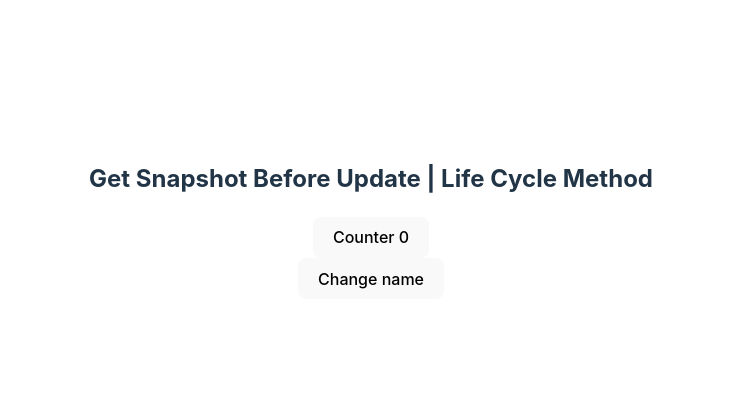
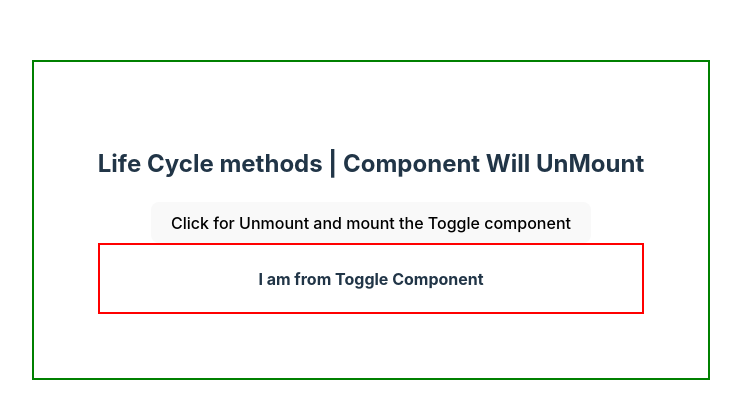
Before and after one commit to Mohammad-Haris-55524/LifeCycle-methods-in-React, a React (Vite) app in the folder vite-project/: page / in a window 1280 px wide. Shown: the part 180-598 px from the top of the page, without its empty margins (269-1010 px from the left). Built offline with nearby package versions, Linux system fonts and the light colour scheme.

Commit message:
All life cycle method of react class component has been completed

```diff
--- a/vite-project/src/App.jsx
+++ b/vite-project/src/App.jsx
@@ -7,6 +7,7 @@ import ComponentDidUpdate from './components/ComponentDidUpdate'
 import ShouldComponentUpdate from './components/ShouldComponentUpdate'
 import GetSnapshotBeforeUpdate from './components/getSnapshotBeforeUpdate'
 import { useState } from 'react'
+import ComponentWillUnMount from './components/ComponentWillUnMount'
 
 function App() {
 const [userName, setUserName] = useState('Mohammad')
@@ -19,8 +20,11 @@ return (
 {/* <ComponentDidMount/> */}
 {/* <ComponentDidUpdate/> */}
 {/* <ShouldComponentUpdate/> */}
-<GetSnapshotBeforeUpdate name={userName}/>
-<button onClick={()=>setUserName("Mohammad Haris")}>Change name</button>
+{/* --------------------------------------------------------------------------------------------------------------------------------------- */}
+{/* <GetSnapshotBeforeUpdate name={userName}/>
+<button onClick={()=>setUserName("Mohammad Haris")}>Change name</button> */}
+{/* --------------------------------------------------------------------------------------------------------------------------------------- */}
+<ComponentWillUnMount/>
 </>
   )
 }
--- a/vite-project/src/components/ComponentWillUnMount.jsx
+++ b/vite-project/src/components/ComponentWillUnMount.jsx
@@ -1,11 +1,38 @@
+//------------------------------------------------- Parent component for toggleComponent -----------------------------------------------------
 import React, { Component } from 'react'
+import ToggleComponent from './ToggleComponent'
 
 export class ComponentWillUnMount extends Component {
+constructor(){
+  super()
+  this.state = {
+    toggle : true
+  }
+}
+
+
   render() {
+    console.log(this.state.toggle)
     return (
-      <div>ComponentWillUnMount</div>
+      <div style={{border:"2px solid green", padding: "4rem"}}>
+      <h2>Life Cycle methods | Component Will UnMount</h2>
+{/* Yahaan my btn ky click hony par toggle component ko UNMOUNT kara raha hon or phr issi trha dobara click hony par component ko wapis bhe
+laa raha hon means ky MOUNT bhe kara raha hon by using toggle btn */}
+      <button onClick={()=>this.setState({toggle: !this.state.toggle})}>Click for Unmount and mount the Toggle component</button>
+      {this.state.toggle && <ToggleComponent/>}
+
+      </div>
     )
   }
 }
 
 export default ComponentWillUnMount
+
+// Consclusion:
+// ComponentWillUnMount ko smjhnay ky liye hamary pas 2 Components hony chaihyee. Ham kaein gy kia ? Ham aik toggle button banayen gy or ham
+// uss button ky click hony par ham aik new component ko render bhe karwain gy or phr dobara button ky click par usi component ko DOM sy remove
+//  bhe karwain gy to jb component remove hogy ga to ap dekho gy ky component will un mount wala method call hoga.
+
+// Q1 )Yah kis phase ka method hay ?
+// Iss ky name sy pta chal raha hy yah Unmount phase ka method hay. Unmounting ka mtlb hay jab hamara component remove kar diya jata hy
+// DOM sy to tab yah wala method call hota hay.
--- /dev/null
+++ b/vite-project/src/components/ToggleComponent.jsx
@@ -0,0 +1,16 @@
+import React, { Component } from 'react'
+
+export class ToggleComponent extends Component {
+  componentWillUnmount(){
+    alert("Toggle Component has be unmounted from the DOM!")
+  }
+  render() {
+    return (
+    <div style={{border:"2px solid red"}}>
+      <h4>I am from Toggle Component</h4>
+    </div>
+    )
+  }
+}
+
+export default ToggleComponent
```
